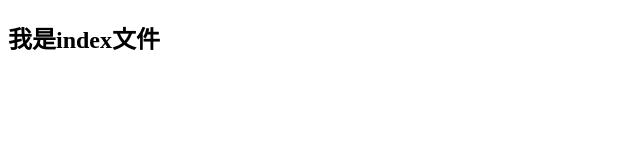
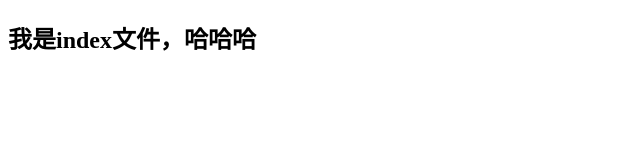
Before and after one commit to zhiwei001/git-demo, a plain HTML site: page index.html in a window 1280 px wide. Shown: the whole page, without its empty margins (0-640 px from the left). Drawn offline with Linux system fonts and the light colour scheme.

Commit message:
程序员的第二次提交

```diff
--- a/index.html
+++ b/index.html
@@ -9,7 +9,7 @@
 </head>
 
 <body>
-    <h2>我是index文件</h2>
+    <h2>我是index文件，哈哈哈</h2>
 </body>
 
 </html>
```
